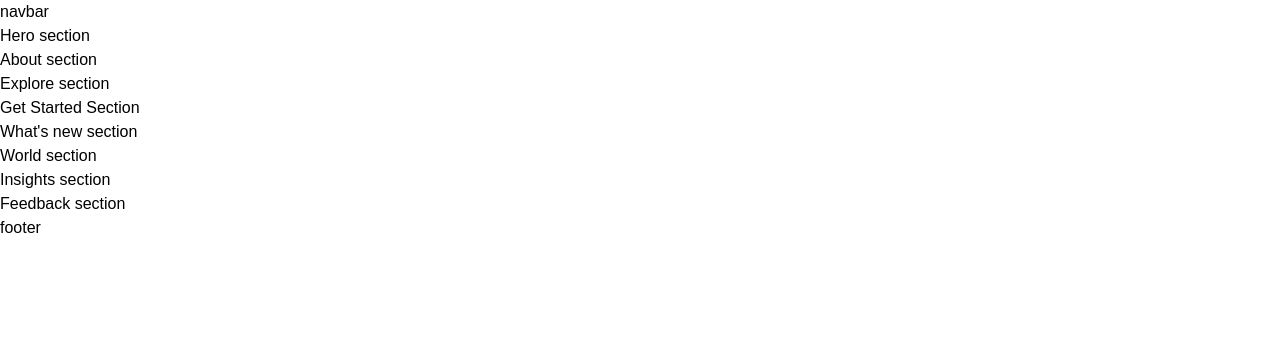
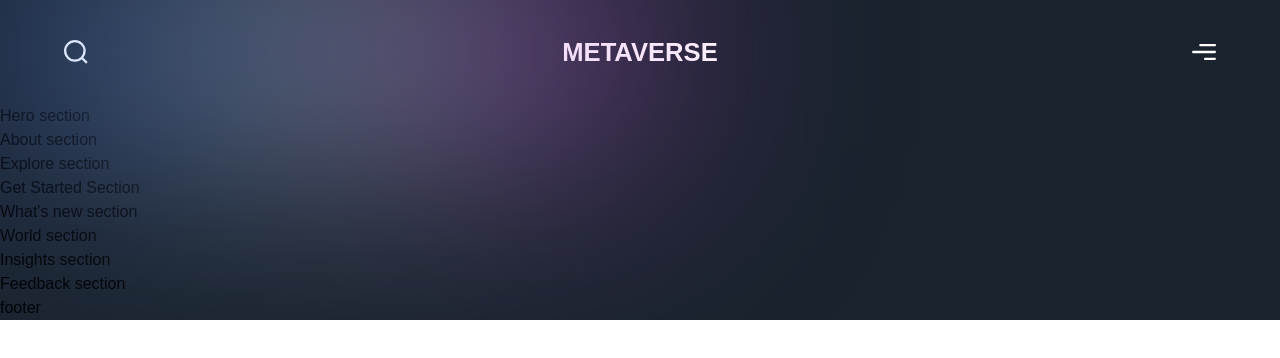
Before and after one commit to ashishxcode/metaverse-landing-page, a Next.js app: page / in a window 1280 px wide. Shown: the top 358 px of the page. Built offline with nearby package versions, Linux system fonts and the light colour scheme; a web font is replaced by a local one.

Commit message:
CI : Adding Navbar

```diff
--- a/app/page.js
+++ b/app/page.js
@@ -1,8 +1,17 @@
 import { Footer, Navbar } from '../components';
-import { About, Explore, Feedback, GetStarted, Hero, Insights, WhatsNew, World } from '../sections';
+import {
+	About,
+	Explore,
+	Feedback,
+	GetStarted,
+	Hero,
+	Insights,
+	WhatsNew,
+	World,
+} from '../sections';
 
 const Page = () => (
-  <div>
+	<div className="bg-primary-black overflow-hidden ">
 		<Navbar />
 		<Hero />
 		<About />
--- a/components/Navbar.jsx
+++ b/components/Navbar.jsx
@@ -1,9 +1,40 @@
 'use client';
 
+import { motion } from 'framer-motion';
+import styles from '../styles';
+import { navVariants } from '../utils/motion';
+
 const Navbar = () => (
-  <nav>
-    navbar
-  </nav>
+	<motion.nav
+		variants={navVariants}
+		initial="hidden"
+		whileInView="show"
+		className={`${styles.xPaddings} py-8 relative`}
+	>
+		<div className="absolute w-[50%] inset-0 gradient-01" />
+		<div
+			className={`${styles.innerWidth} mx-auto flex justify-between
+      items-center
+    gap-8`}
+		>
+			<img
+				src="/search.svg"
+				alt="search"
+				className="w-[24px] h-[24px] object-contain cursor-pointer"
+			/>
+			<h1
+				className="font-black text-[1.6rem]  leading-[2.5rem]
+      text-white"
+			>
+				METAVERSE
+			</h1>
+			<img
+				src="/menu.svg"
+				alt="menu"
+				className="w-[24px] h-[24px] object-contain cursor-pointer"
+			/>
+		</div>
+	</motion.nav>
 );
 
 export default Navbar;
```
Lines whose indentation alone changed are shown as unchanged.
